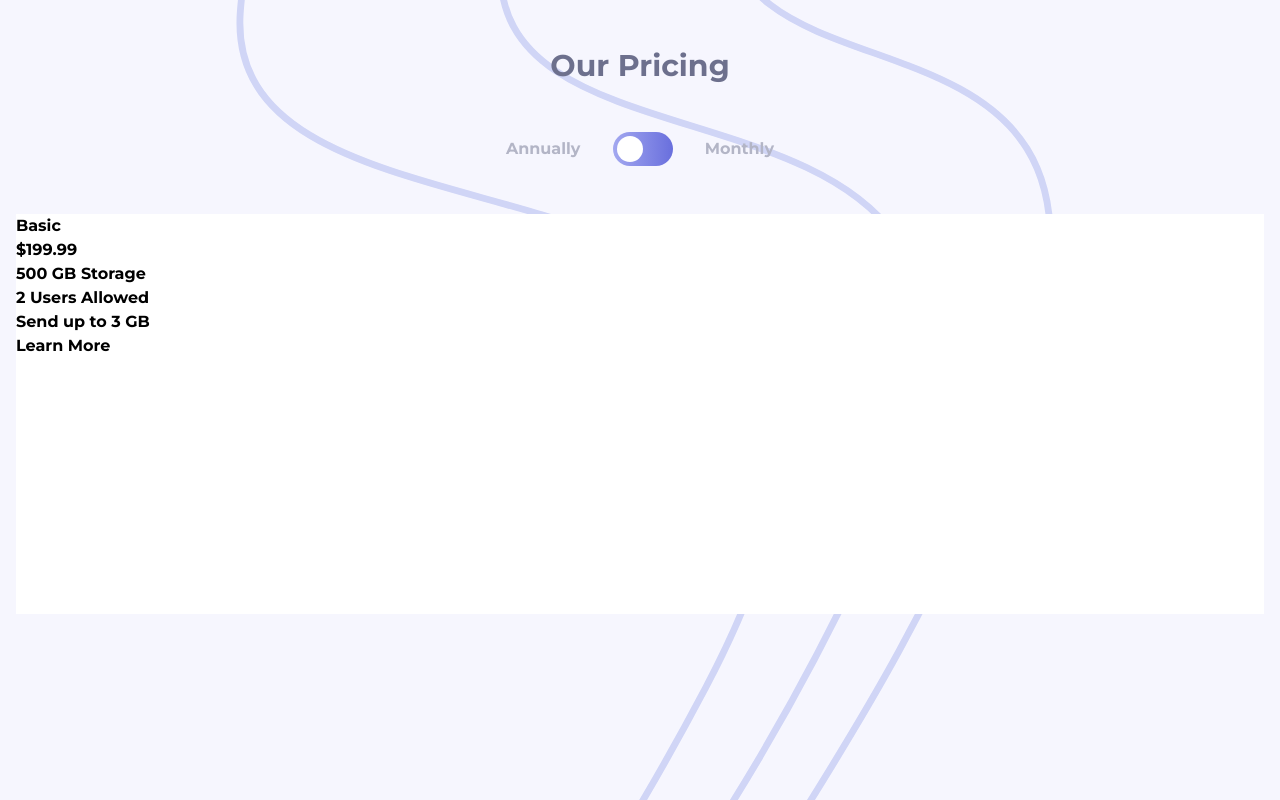
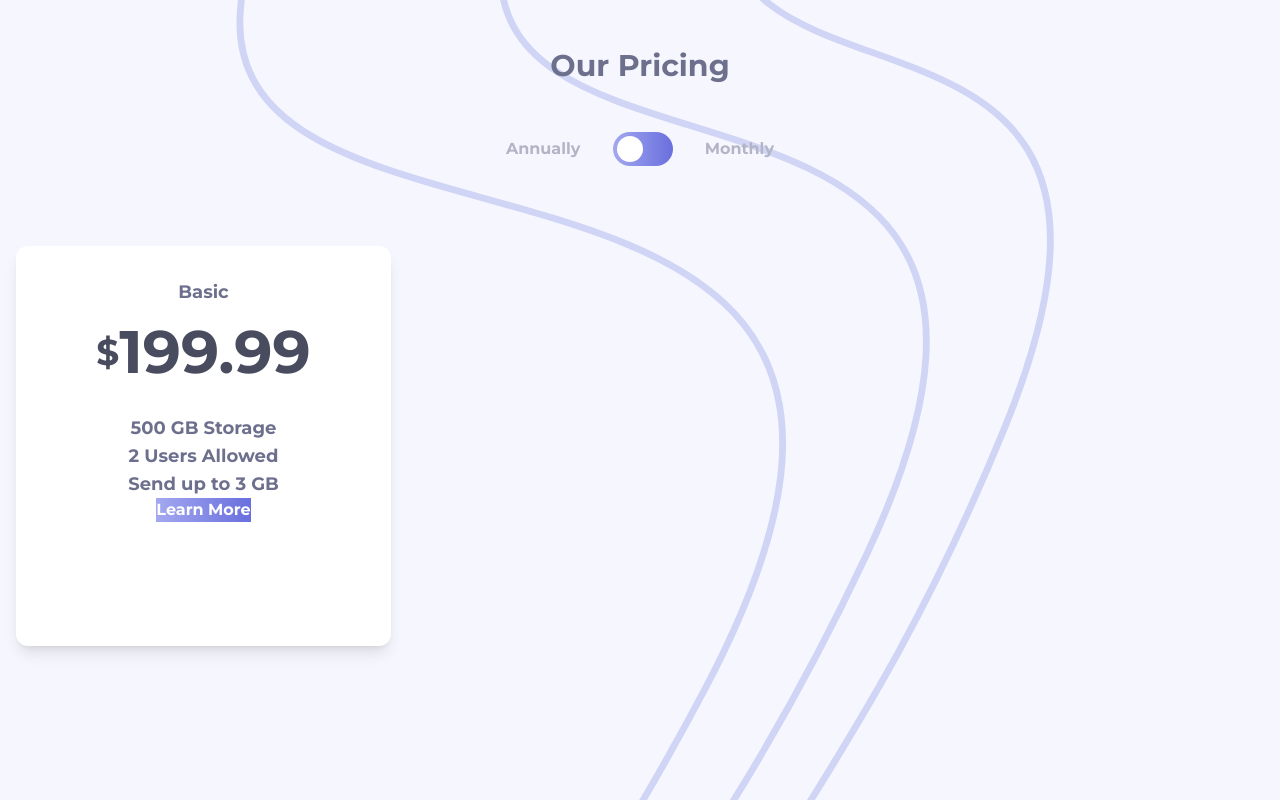
Before and after one commit to ronaldlamdev/pricing-plan, a React (Vite) app: page / in a window 1280 px wide. Built offline with nearby package versions, Linux system fonts and the light colour scheme.

Commit message:
removed $ symbol from data.ts and added to card component

```diff
--- a/src/assets/data/data.ts
+++ b/src/assets/data/data.ts
@@ -2,8 +2,8 @@ export const data = [
   {
     planName: 'Basic',
     price: {
-      annual: '$199.99',
-      monthly: '$19.99'
+      annual: '199.99',
+      monthly: '19.99'
     },
     storageSize: '500 GB Storage',
     usersAllowed: '2 Users Allowed',
@@ -13,8 +13,8 @@ export const data = [
   {
     planName: 'Professional',
     price: {
-      annual: '$249.99',
-      monthly: '$24.99'
+      annual: '249.99',
+      monthly: '24.99'
     },
     storageSize: '1 TB Storage',
     usersAllowed: '5 Users Allowed',
@@ -24,8 +24,8 @@ export const data = [
   {
     planName: 'Master',
     price: {
-      annual: '$399.99',
-      monthly: '$39.99'
+      annual: '399.99',
+      monthly: '39.99'
     },
     storageSize: '2 TB Storage',
     usersAllowed: '10 Users Allowed',
--- a/src/components/Card.tsx
+++ b/src/components/Card.tsx
@@ -3,18 +3,16 @@ import { data } from "../assets/data/data"
 const Card = () => {
 
   const basic = data[0]
-  const professional = data[1]
-  const master = data[2]
 
   return (
-    <div className="w-full h-[400px] bg-white">
+    <div className="w-full max-w-[375px] h-[400px] flex flex-col text-center items-center shadow-lg rounded-xl bg-white">
 
-      <div className="">
-        <h1>{basic.planName}</h1>
-        <h1>{basic.price.annual}</h1>
+      <div className="py-8">
+        <h1 className="text-[#6d708d] text-lg">{basic.planName}</h1>
+        <h1 className="text-6xl mt-4 text-[#494c5f] flex items-center"><span className="text-4xl">$</span>{basic.price.annual}</h1>
       </div>
 
-      <div>
+      <div className="text-[#6d708d] text-lg">
         <div>
           <h2>{basic.storageSize}</h2>
         </div>
@@ -26,7 +24,8 @@ const Card = () => {
         </div>
       </div>
 
-      <button>Learn More</button>
+      <button className="bg-gradient-to-r
+  from-[#a3a8f0] to-[#696fdd] text-white">Learn More</button>
     </div>
   )
 }
--- a/src/components/Main.tsx
+++ b/src/components/Main.tsx
@@ -2,7 +2,7 @@ import Card from "./Card"
 
 const Main = () => {
   return (
-    <main className="w-full px-4">
+    <main className="w-full px-4 py-8">
       <Card />
     </main>
   )
--- a/src/index.css
+++ b/src/index.css
@@ -41,3 +41,13 @@ body {
 input:checked + .slider:before {
   transform: translateX(26px);
 }
+
+/* Card components */
+
+.light-card {
+
+}
+
+.dark-component {
+
+}
```
